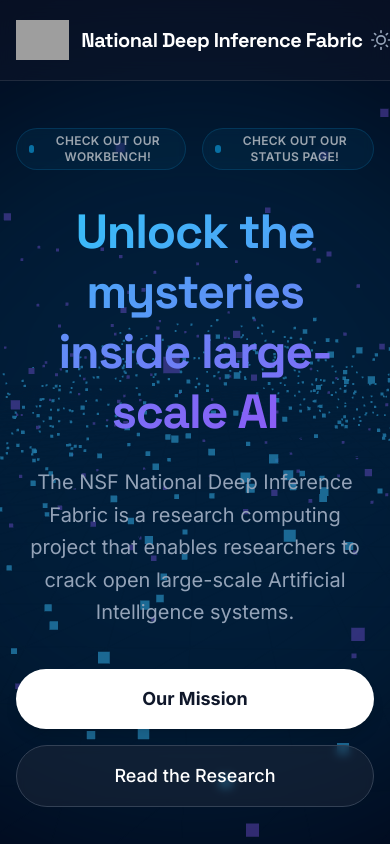
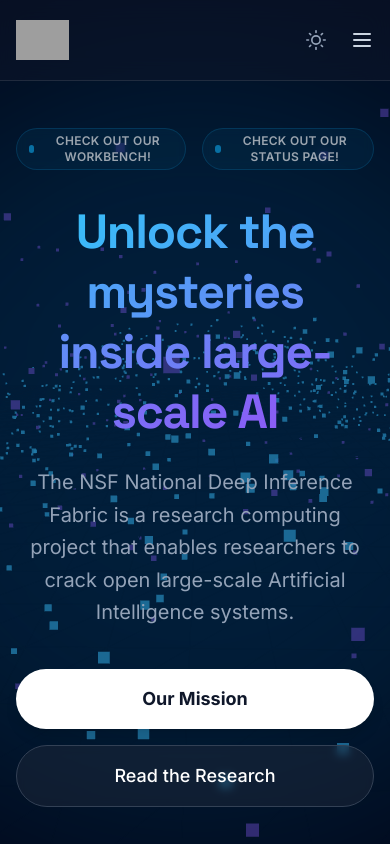
Before and after one commit to ndif-team/ndif-website, a Next.js app in the folder packages/ndif.us/: page / in a window 390 px wide. Shown: the top 844 px of the page. Built offline with nearby package versions, Linux system fonts and the light colour scheme; grey boxes are pictures that could not be loaded.

Commit message:
Fix mobile

```diff
--- a/packages/ndif.us/components/Header.tsx
+++ b/packages/ndif.us/components/Header.tsx
@@ -49,7 +49,7 @@
               alt="NDIF Logo"
               className="h-10 w-auto"
             />
-            <span className="font-display font-bold text-xl tracking-tight text-slate-900 dark:text-white">
+            <span className="font-display font-bold text-xl tracking-tight text-slate-900 dark:text-white hidden md:inline">
               National Deep Inference Fabric
             </span>
           </div>
```
